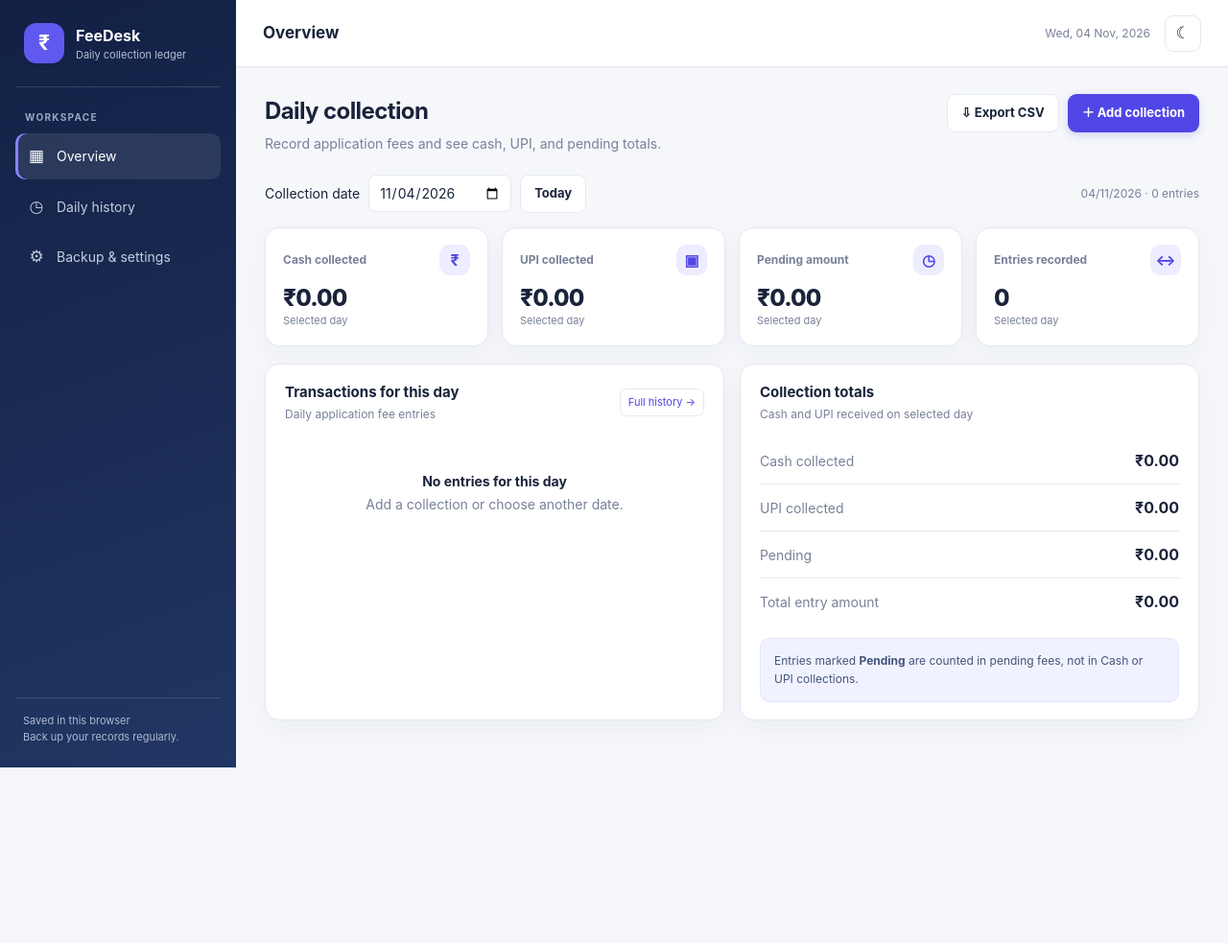
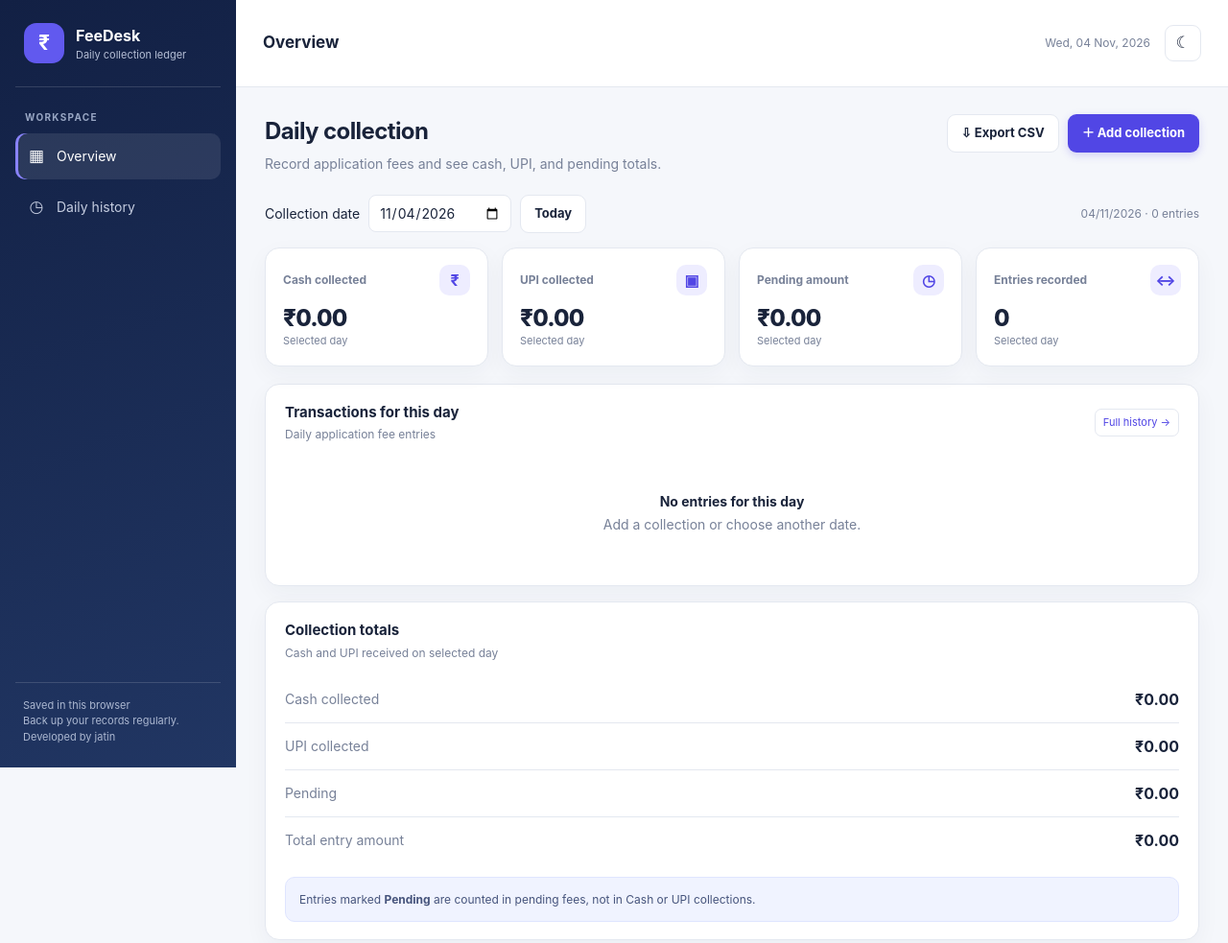
Before and after one commit to GITjatin123/FeesDashboard, a plain HTML site: page index.html in a window 1280 px wide. Shown: the whole page at 96% size. Before the commit the page ends 812 px from the top, so only its background shows below. Drawn offline with Linux system fonts and the light colour scheme.

Commit message:
"developed by jatin" added

```diff
--- a/index.html
+++ b/index.html
@@ -153,7 +153,7 @@
         }
 
         .topbar {
-            height: 70px;
+            height: 91px;
             padding: 0 28px;
             position: sticky;
             top: 0;
@@ -447,7 +447,7 @@
         }
 
         .split {
-            display: grid;
+            /*display: grid;*/
             grid-template-columns:1fr 1fr;
             gap: 16px
         }
@@ -727,9 +727,9 @@
     <nav class="nav" aria-label="Main navigation">
         <button class="active" data-page="dashboard"><span class="ico">▦</span>Overview</button>
         <button data-page="history"><span class="ico">◷</span>Daily history</button>
-        <button data-page="settings"><span class="ico">⚙</span>Backup & settings</button>
+        <button data-page="settings" style="display: none"><span class="ico">⚙</span>Backup & settings</button>
     </nav>
-    <div class="side-note">Saved in this browser<br>Back up your records regularly.</div>
+    <div class="side-note">Saved in this browser<br>Back up your records regularly. <br>Developed by jatin</div>
 </aside>
 <div class="mobile-backdrop" id="mobileBackdrop"></div>
 <main class="main">
@@ -843,7 +843,7 @@
                     <div class="formgroup full"><label for="appType">Application type *</label><input id="appType"
                                                                                                       maxlength="80"
                                                                                                       required
-                                                                                                      placeholder="e.g. New admission, exam form, renewal">
+                                                                                                      placeholder="e.g. birth , residence, cast...">
                     </div>
                     <div class="formgroup"><label for="amount">Amount (₹) *</label><input type="number" id="amount"
                                                                                           min="0.01" step="0.01"
```
